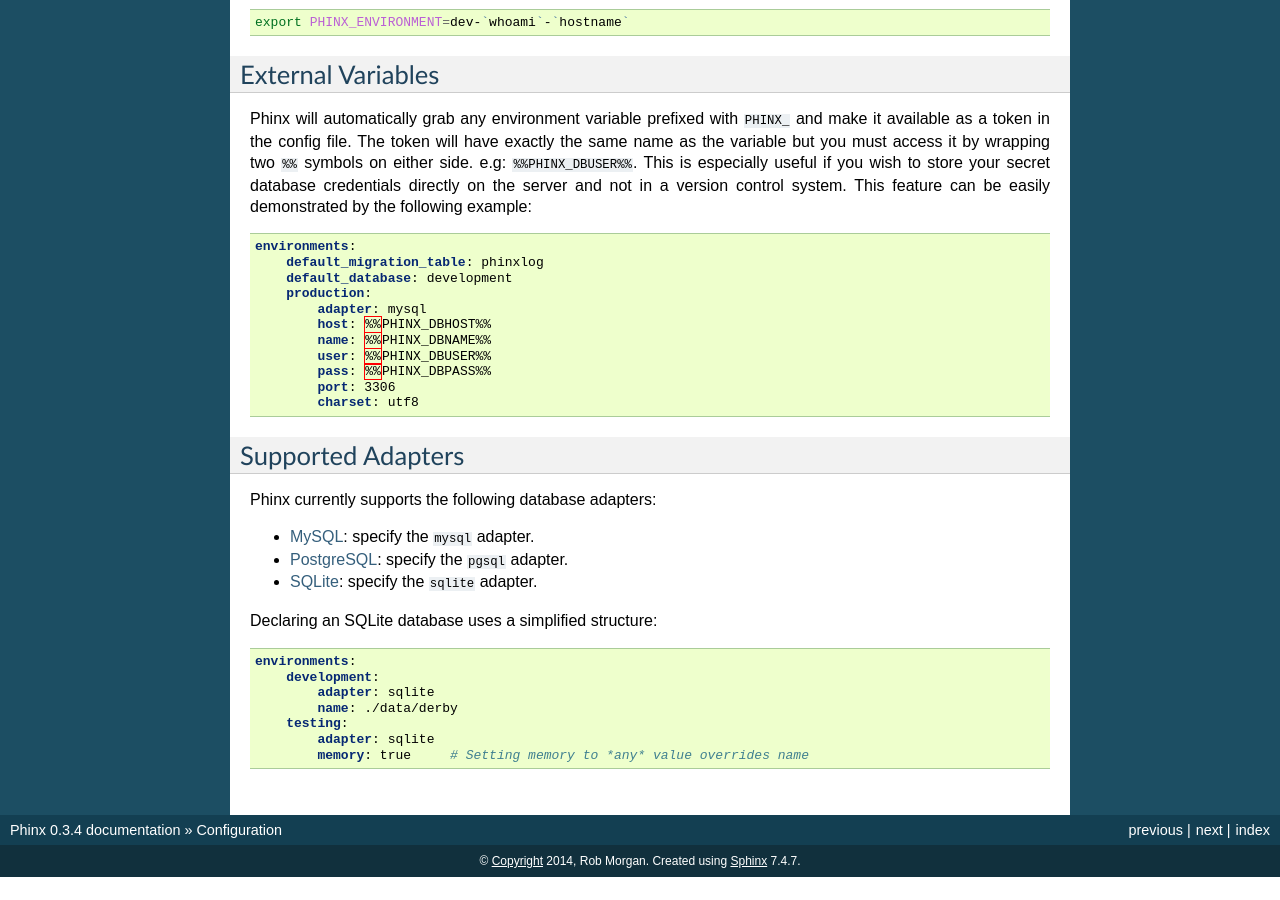
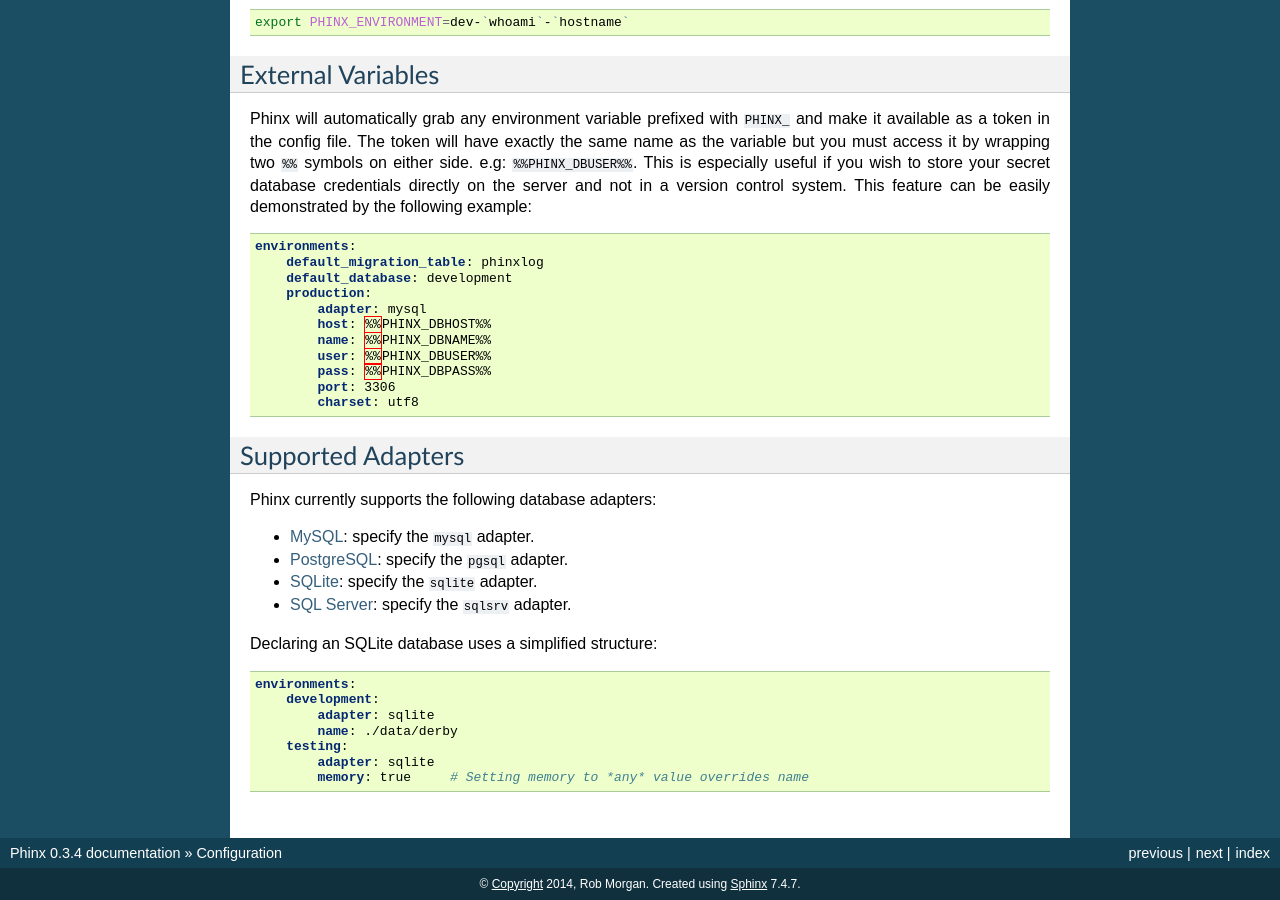
Before and after one commit to cakephp/phinx, a Sphinx documentation site: the page built from docs/configuration.rst, in a window 1280 px wide and 900 px high, scrolled down 947 px. Built offline with Sphinx 7.4.7, drawn with Linux system fonts in a browser that asks for light colours; pages that are not in the unit, such as notebooks, are missing from menus; before the commit the page ends 1824 px from its top, so only the background shows below that.

Commit message:
add sql server config docs

```diff
--- a/docs/configuration.rst
+++ b/docs/configuration.rst
@@ -95,6 +95,7 @@
 * `MySQL <http://www.mysql.com/>`_: specify the ``mysql`` adapter.
 * `PostgreSQL <http://www.postgresql.org/>`_: specify the ``pgsql`` adapter.
 * `SQLite <http://www.sqlite.org/>`_: specify the ``sqlite`` adapter.
+* `SQL Server <http://www.microsoft.com/sqlserver>`_: specify the ``sqlsrv`` adapter.
 
 Declaring an SQLite database uses a simplified structure:
 
```
